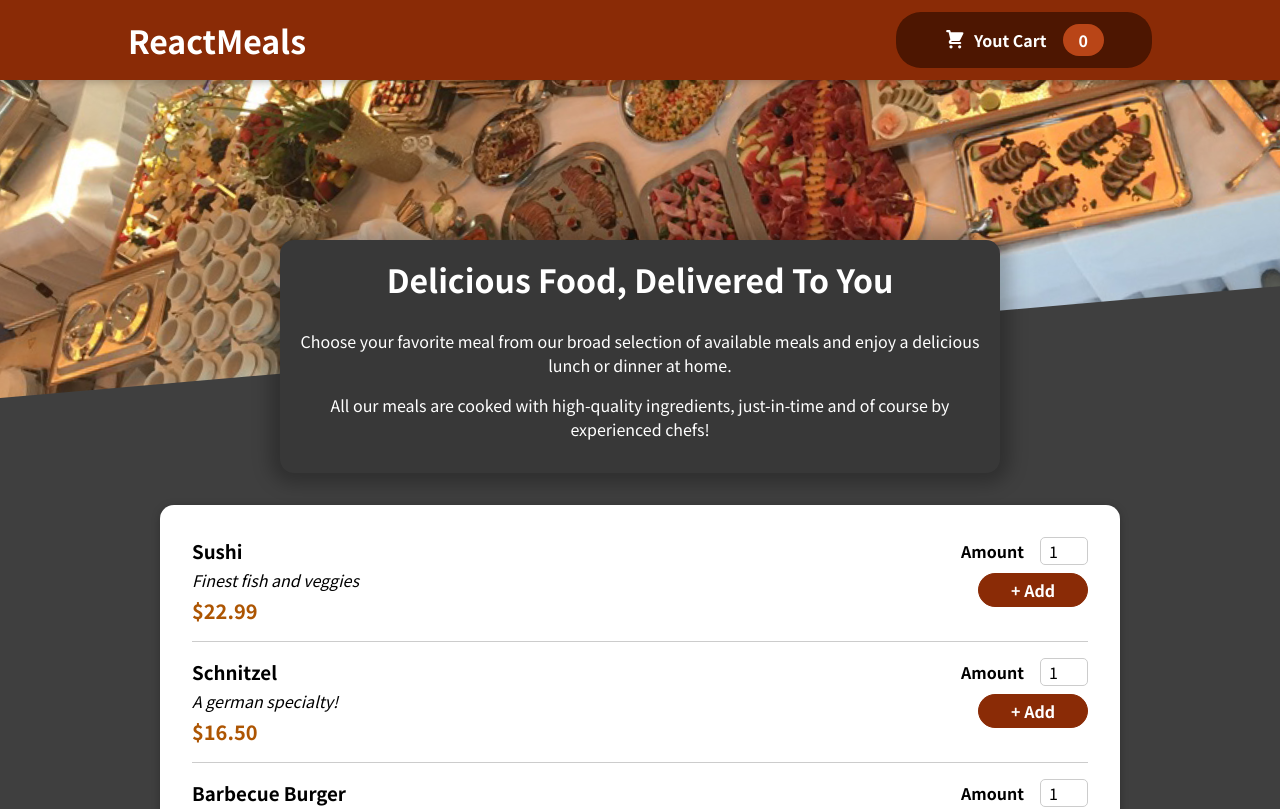
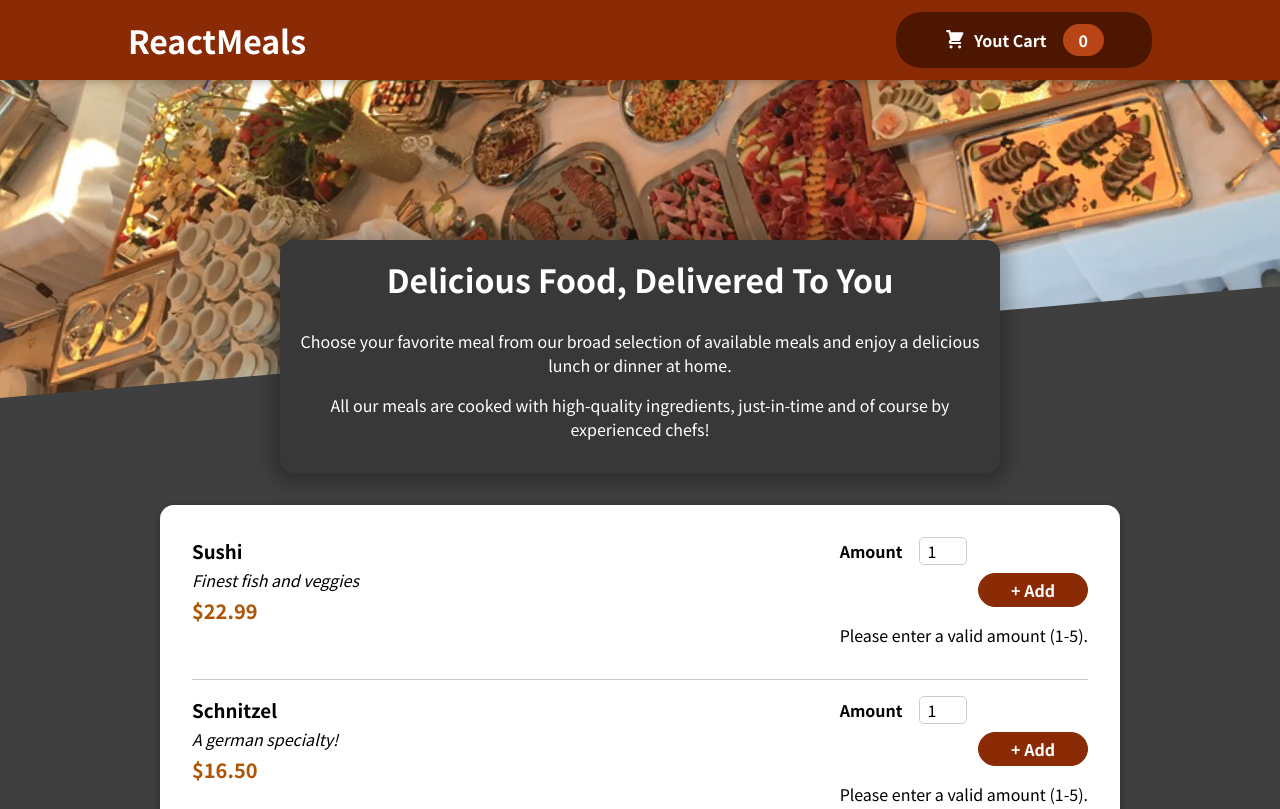
Before and after one commit to marcoguidara/udemy-react-the-complete-guide-incl-hooks-react-router-redux, a React (Create React App) app in the folder 006-starting-project-modlue-11/: page / in a window 1280 px wide. Shown: the top 809 px of the page. Built offline with nearby package versions, Linux system fonts and the light colour scheme.

Commit message:
Lesson 144

```diff
--- a/006-starting-project-modlue-11/src/components/Meals/MealItem/MealItem.js
+++ b/006-starting-project-modlue-11/src/components/Meals/MealItem/MealItem.js
@@ -1,8 +1,22 @@
+import { useContext } from "react";
+
 import classes from "./MealItem.module.css";
 import MealItemForm from "./MealItemForm";
+import CartContext from "../../../store/cart-context";
 
 const MealItem = (props) => {
+  const cartCtx = useContext(CartContext);
   const price = `$${props.price.toFixed(2)}`;
+
+  const addItemToCartHandler = (amount) => {
+    cartCtx.addItem({
+      id: props.id,
+      name: props.name,
+      amount: amount,
+      price: props.price,
+    });
+  };
+
   return (
     <li className={classes.meal}>
       <div>
@@ -11,7 +25,7 @@ const MealItem = (props) => {
         <div className={classes.price}>{price}</div>
       </div>
       <div>
-        <MealItemForm id={props.id} />
+        <MealItemForm id={props.id} onAddToCart={addItemToCartHandler} />
       </div>
     </li>
   );
--- a/006-starting-project-modlue-11/src/components/Meals/MealItem/MealItemForm.js
+++ b/006-starting-project-modlue-11/src/components/Meals/MealItem/MealItemForm.js
@@ -1,21 +1,46 @@
+import { useRef, useState } from "react";
+
 import classes from "./MealItemForm.module.css";
 import Input from "../../UI/Input";
 
 const MealItemForm = (props) => {
+  const [amountIsValid, setAmountIsValid] = useState();
+  const amountInputRef = useRef();
+
+  const submitHandler = (event) => {
+    event.preventDefault();
+
+    const enteredAmount = amountInputRef.current.value;
+    const enteredAmountNumber = +enteredAmount;
+
+    if (
+      enteredAmount.trim().length === 0 ||
+      enteredAmountNumber < 1 ||
+      enteredAmountNumber > 5
+    ) {
+      setAmountIsValid(false);
+      return;
+    }
+
+    props.onAddToCart(enteredAmountNumber);
+  };
+
   return (
-    <form className={classes.form}>
+    <form className={classes.form} onSubmit={submitHandler}>
       <Input
+        ref={amountInputRef}
         label="Amount"
         input={{
-          id: 'amount_' + props.id,
+          id: "amount_" + props.id,
           type: "number",
           min: "1",
           max: "5",
           step: "1",
-          defaultValue: "1"
+          defaultValue: "1",
         }}
       />
       <button>+ Add</button>
+      {!amountIsValid && <p>Please enter a valid amount (1-5).</p>}
     </form>
   );
 };
--- a/006-starting-project-modlue-11/src/components/UI/Input.js
+++ b/006-starting-project-modlue-11/src/components/UI/Input.js
@@ -1,12 +1,13 @@
+import React from "react";
 import classes from "./Input.module.css";
 
-const Input = (props) => {
+const Input = React.forwardRef((props, ref) => {
   return (
     <div className={classes.input}>
       <label htmlFor={props.input.id}>{props.label}</label>
-      <input {...props.input} />
+      <input ref={ref} {...props.input} />
     </div>
   );
-};
+});
 
 export default Input;
```
